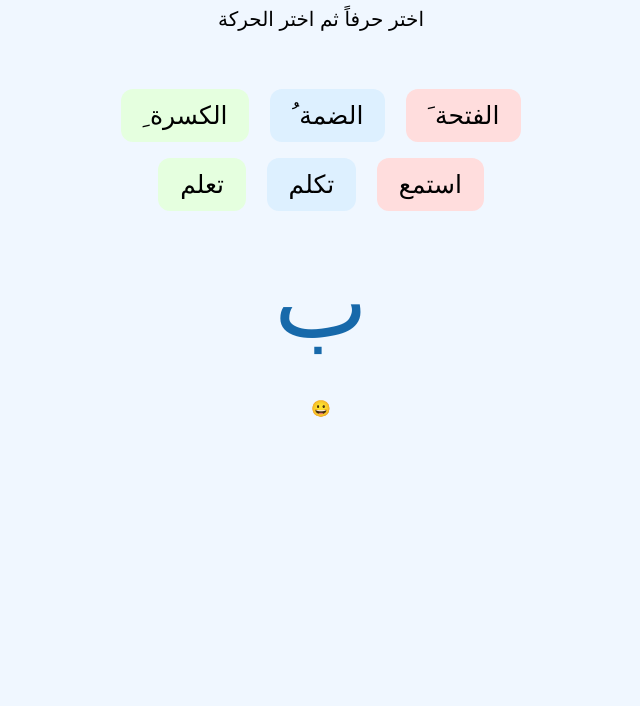
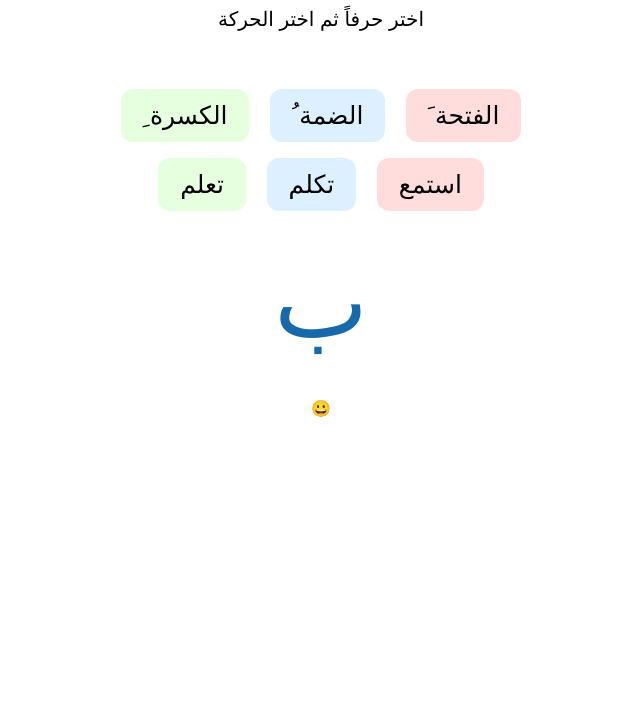
Before and after one commit to ilyasalharazin/Training-, a plain HTML site: page index.html in a window 1280 px wide. Shown: the part 94-800 px from the top of the page, without its empty margins (319-959 px from the left). Drawn offline with Linux system fonts and the light colour scheme.

Commit message:
Update index.html

```diff
--- a/index.html
+++ b/index.html
@@ -8,7 +8,7 @@
 <style>
 body {
     font-family: Arial, sans-serif;
-    background: #f0f7ff;
+    background: #f0aa1;
     text-align: center;
     margin: 0;
     padding: 20px;
```
